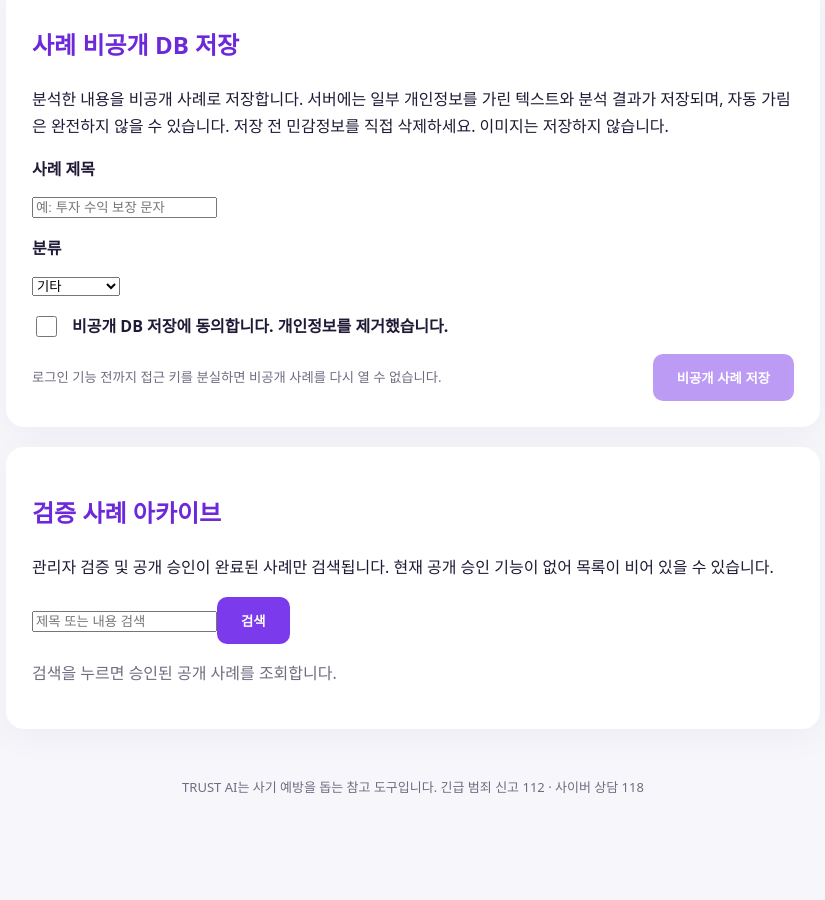
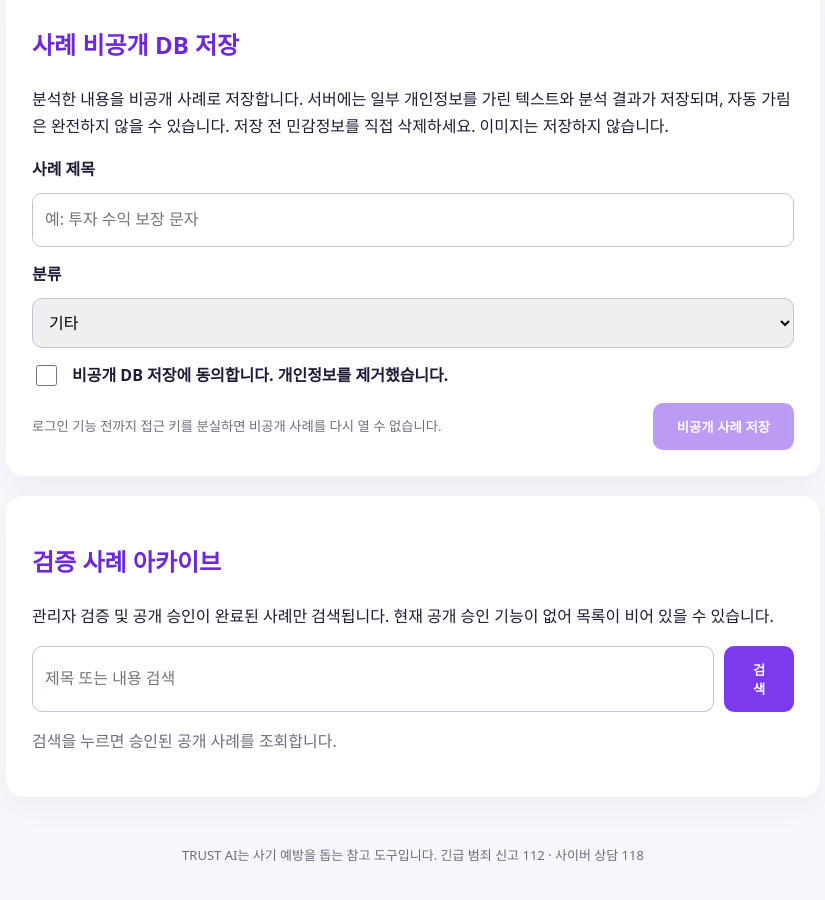
Before and after one commit to userface76/trust-ai-platform, a React (Vite) app in the folder web/: page / in a window 1280 px wide. Shown: the part 1442-2342 px from the top of the page, without its empty margins (227-1052 px from the left). Before the commit the page ends 2306 px from the top, so only its background shows below. Built offline with nearby package versions, Linux system fonts and the light colour scheme.

Commit message:
style: private case and archive forms

```diff
--- a/web/src/style.css
+++ b/web/src/style.css
@@ -4,3 +4,5 @@
 .pi-entry{background:#f0eaff;border:1px solid #d7c6fb;border-radius:14px;padding:16px 20px;margin-bottom:20px}.pi-entry p{margin:6px 0 0;line-height:1.6}
 
 .check-row{display:block}.check-label{display:flex;align-items:center;gap:12px;cursor:pointer}.check-label input{width:21px;height:21px;accent-color:#7c3aed;flex:none}.check-outcomes{display:flex;flex-wrap:wrap;gap:16px;padding:8px 0 4px 33px}.check-outcomes label{display:flex;align-items:center;gap:5px;font-weight:400;font-size:14px;margin:0;cursor:pointer}.check-outcomes input{accent-color:#7c3aed}
+
+.case-input{display:block;width:100%;padding:12px;border:1px solid #c8c0d7;border-radius:10px;font:inherit}.archive-search{display:flex;gap:10px}.archive-item{border-bottom:1px solid #eee;padding:12px 0;display:flex;justify-content:space-between;gap:10px}.saved-case{margin-top:16px;padding:16px;background:#f0fdf4;border-radius:12px;overflow-wrap:anywhere}.saved-case code{display:block;overflow-wrap:anywhere}
```
